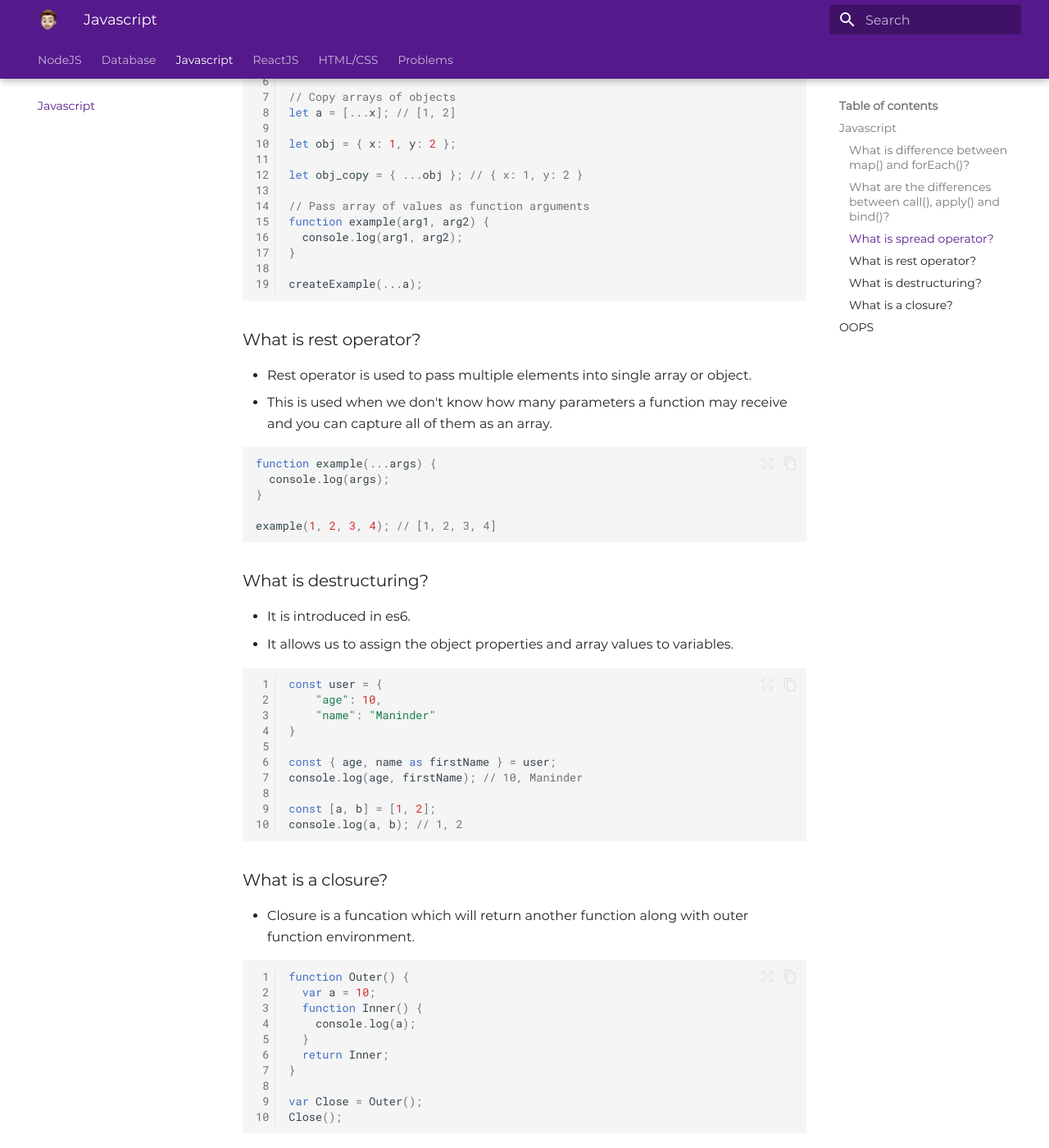
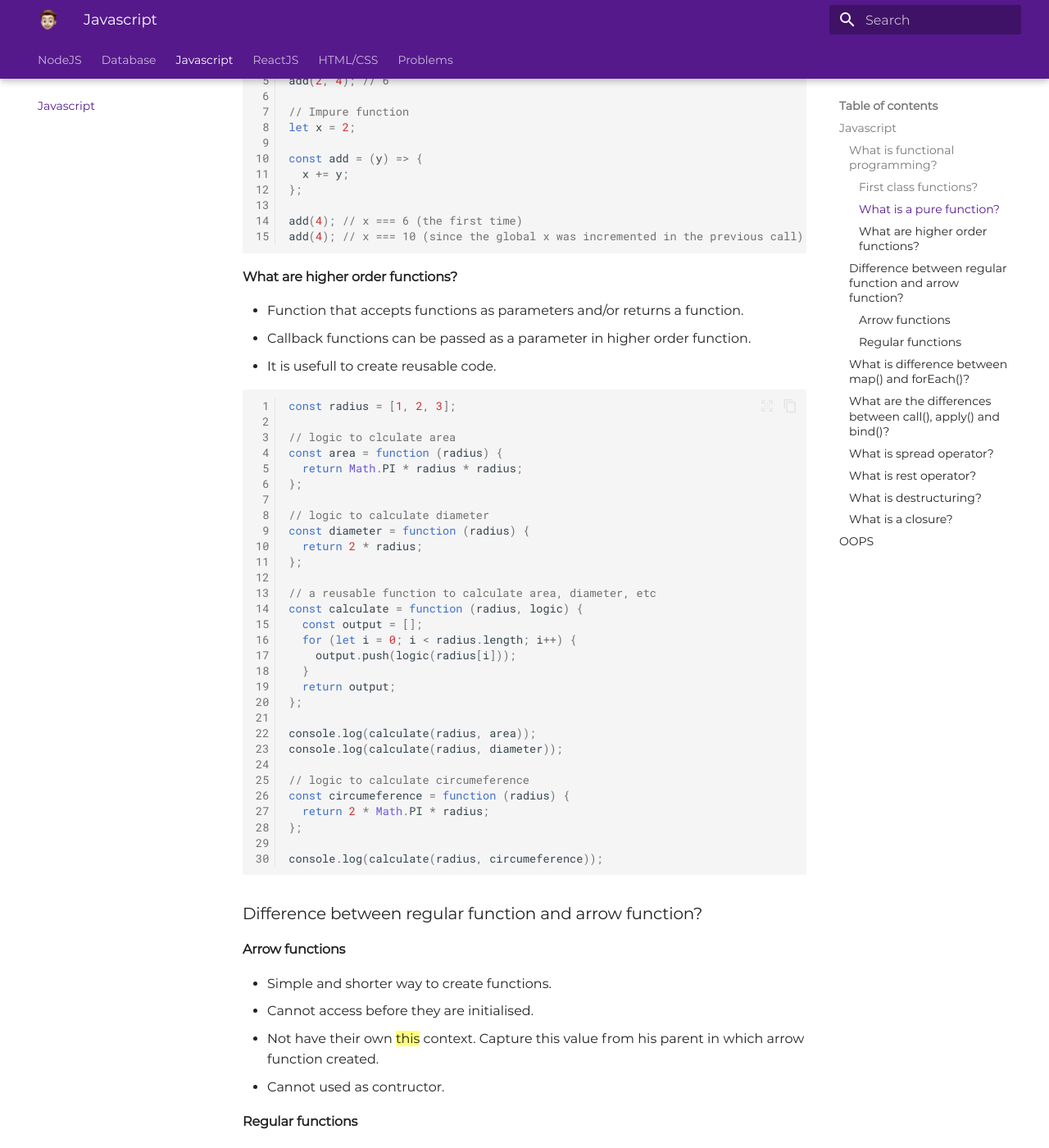
Before and after one commit to ManinderGharuan/Interview-Questions, an MkDocs documentation site: the page built from docs/javascript.md, in a window 1280 px wide and 1400 px high, scrolled down 775 px. Shown: the whole window at 82% size. Built offline with MkDocs 1.6.1 and Material for MkDocs 9.7.7, drawn with Linux system fonts in a browser that asks for light colours; some of the changed text lies outside the part shown.

Commit message:
Update javascript

````diff
--- a/docs/javascript.md
+++ b/docs/javascript.md
@@ -1,4 +1,93 @@
 ## Javascript
+
+### What is functional programming?
+
+#### First class functions?
+
+- Functions that treaded as other variable, passed as an argument or return by another function.
+
+#### What is a pure function?
+
+- Pure functions are the functions which will return same output for the same arguments passed to the function.
+- This is not have any side effects that modify
+  - Global variables
+  - Writing to files
+  - Printing to the console
+  - Making network calls
+- We can predict the output of pure function.
+- Pure functions are easier to test.
+
+```js linenums="1"
+// Pure function
+const add = (x, y) => x + y;
+
+add(2, 4); // 6
+add(2, 4); // 6
+
+// Impure function
+let x = 2;
+
+const add = (y) => {
+  x += y;
+};
+
+add(4); // x === 6 (the first time)
+add(4); // x === 10 (since the global x was incremented in the previous call)
+```
+
+#### What are higher order functions?
+
+- Function that accepts functions as parameters and/or returns a function.
+- Callback functions can be passed as a parameter in higher order function.
+- It is usefull to create reusable code.
+
+```js linenums="1"
+const radius = [1, 2, 3];
+
+// logic to clculate area
+const area = function (radius) {
+  return Math.PI * radius * radius;
+};
+
+// logic to calculate diameter
+const diameter = function (radius) {
+  return 2 * radius;
+};
+
+// a reusable function to calculate area, diameter, etc
+const calculate = function (radius, logic) {
+  const output = [];
+  for (let i = 0; i < radius.length; i++) {
+    output.push(logic(radius[i]));
+  }
+  return output;
+};
+
+console.log(calculate(radius, area));
+console.log(calculate(radius, diameter));
+
+// logic to calculate circumeference
+const circumeference = function (radius) {
+  return 2 * Math.PI * radius;
+};
+
+console.log(calculate(radius, circumeference));
+```
+
+### Difference between regular function and arrow function?
+
+#### Arrow functions
+
+- Simple and shorter way to create functions.
+- Cannot access before they are initialised.
+- Not have their own ==this== context. Capture this value from his parent in which arrow function created.
+- Cannot used as contructor.
+
+#### Regular functions
+
+- Hoisted to the top. You can access and call them even before they are declared.
+- Have their own ==this== context.
+- Can create new instance using ==new== keyword.
 
 ### What is difference between map() and forEach()?
 
@@ -71,7 +160,7 @@ console.log(a, b); // 1, 2
 
 ### What is a closure?
 
-- Closure is a funcation which will return another function along with outer function environment.
+- Closure is a function which will return another function along with outer function environment.
 
 ```js linenums="1"
 function Outer() {
````
